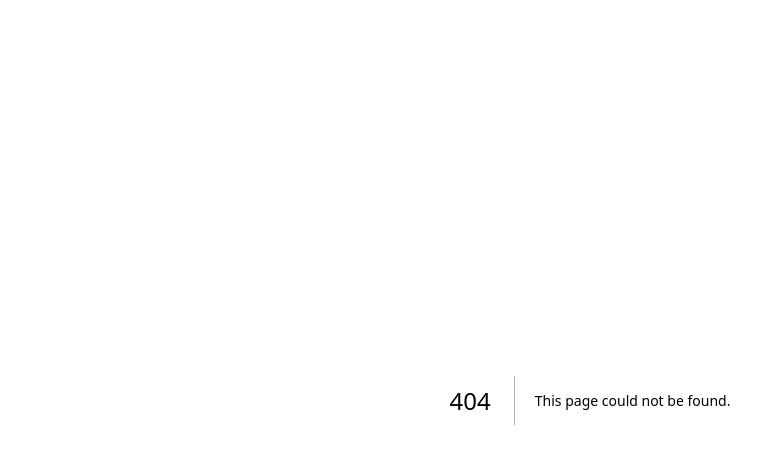
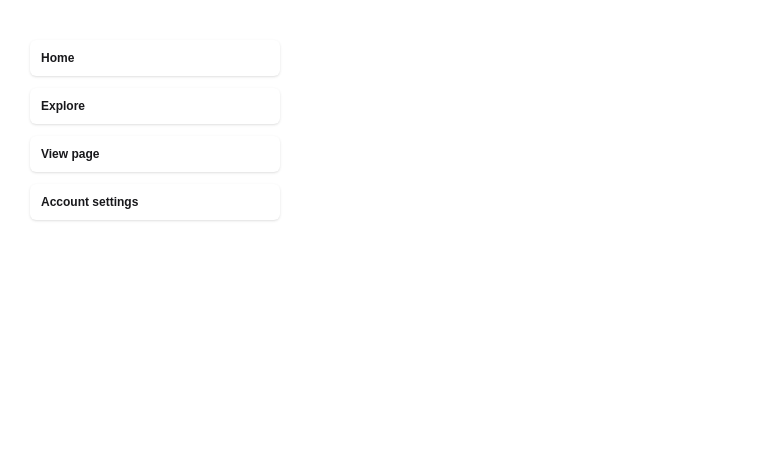
Before and after one commit to pinecone-2a/team-ctrlZ-frontend, a Next.js app: page /dashboard in a window 1280 px wide. Before the commit this address had no page. Shown: the top 464 px of the page, without its empty margins (50-811 px from the left). Built offline with nearby package versions, Linux system fonts and the light colour scheme.

Commit message:
sidebar (#15)
Co-authored-by: 24LP1557 24LP1557 <24LP1557@G305-CC0109.local>

```diff
--- /dev/null
+++ b/src/app/_components/HomePage.tsx
@@ -0,0 +1,9 @@
+"use client";
+
+export default function HomePage() {
+    return(
+        <div>
+
+        </div>
+    )
+};
--- /dev/null
+++ b/src/app/dashboard/page.tsx
@@ -0,0 +1,9 @@
+import Sidebar from "@/app/_components/sidebar";
+
+export default function Dashboard(){
+    return(
+        <div>
+            <Sidebar/>
+        </div>
+    )
+};
```
Also changed, not shown: src/dashboard/page.tsx (deleted, +0 -9 lines).
